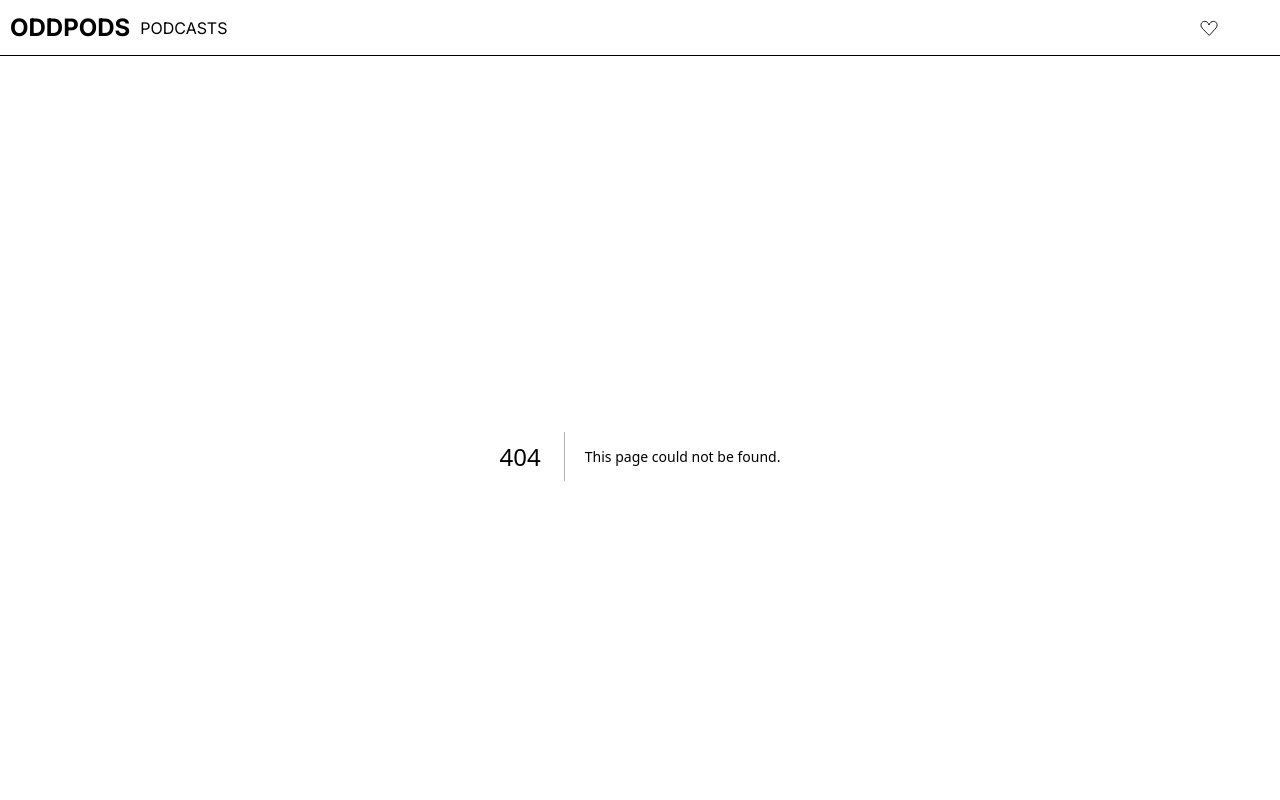
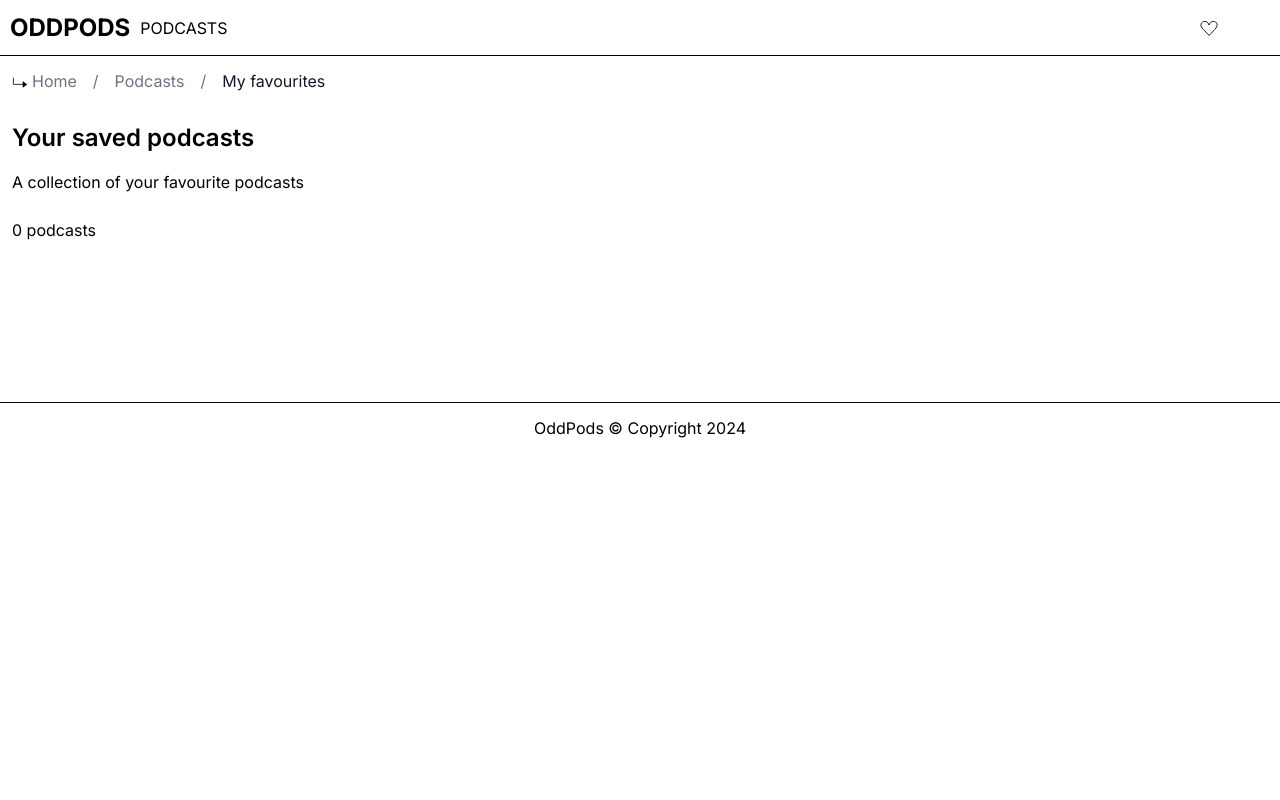
Before and after one commit to ninaevelina/oddpods, a Next.js app: page /my-favourites in a window 1280 px wide. Before the commit this address had no page. Shown: the top 800 px of the page. Built offline with nearby package versions, Linux system fonts and the light colour scheme.

Commit message:
feature: adds favourites-page

```diff
--- /dev/null
+++ b/src/app/my-favourites/page.tsx
@@ -0,0 +1,19 @@
+import FavouritesList from "../ui/shared/favourites/favourites-list";
+import Breadcrumbs from "../ui/shared/breadcrumbs";
+
+export default function Page() {
+  return (
+    <>
+      <Breadcrumbs
+        breadcrumbs={[
+          { label: "Home", href: "/" },
+          { label: "Podcasts", href: "/podcasts" },
+          { label: "My favourites", href: "/my-favourites", active: true },
+        ]}
+      />
+      <main className="w-[calc(100% - 20px)] mx-3 my-auto">
+        <FavouritesList />
+      </main>
+    </>
+  );
+}
```
